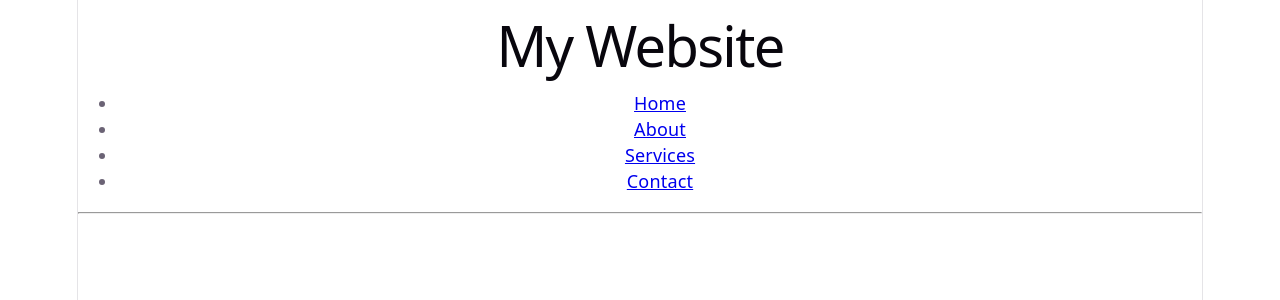
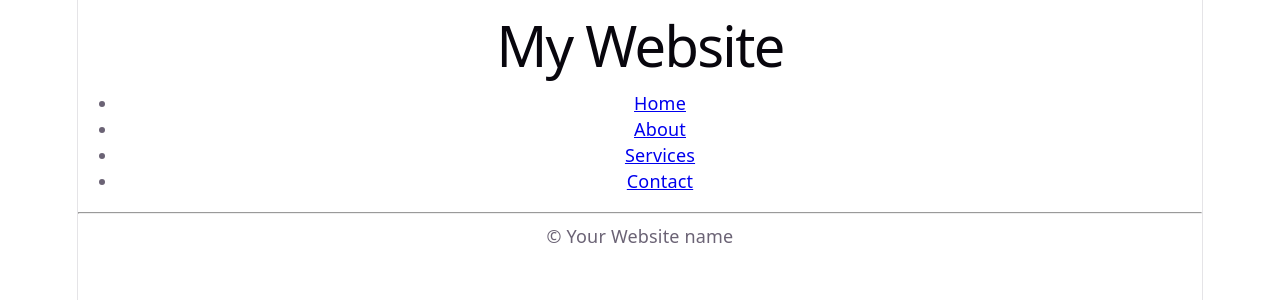
Before and after one commit to rshhridoy/react_playground, a React (Vite) app: page / in a window 1280 px wide. Shown: the top 300 px of the page. Built offline with nearby package versions, Linux system fonts and the light colour scheme.

Commit message:
added footer

```diff
--- a/src/App.jsx
+++ b/src/App.jsx
@@ -1,9 +1,12 @@
 import Header from "./Header";
-
+import Footer from "./Footer";
 
 function App() {
   return(
-    <Header></Header>
+    <>
+      <Header></Header>
+      <Footer></Footer>
+    </>
   );
 }
 
--- /dev/null
+++ b/src/Footer.jsx
@@ -0,0 +1,9 @@
+const Footer = () => {
+    return(
+        <footer>
+            <p>&copy; Your Website name</p>
+        </footer>
+    );
+}
+
+export default Footer
```
